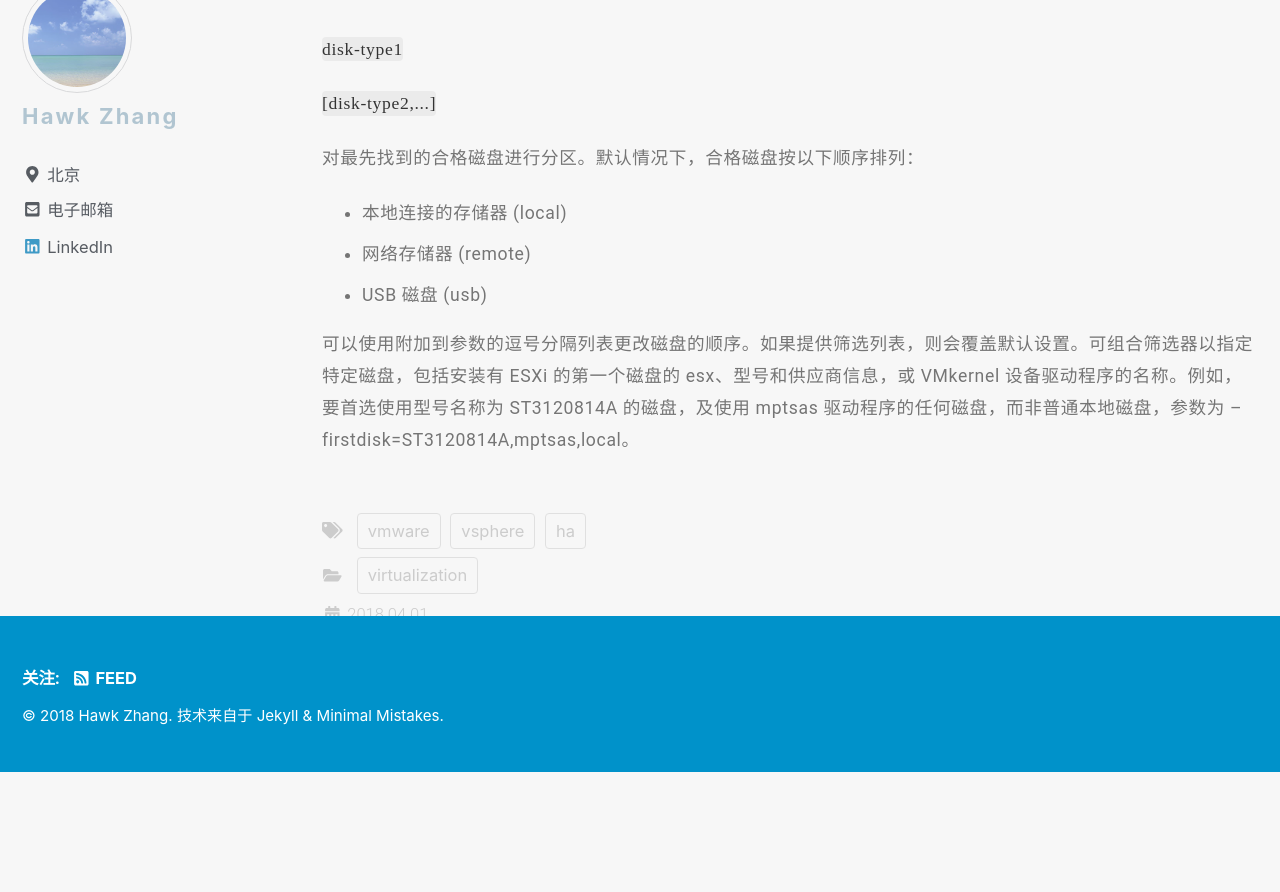
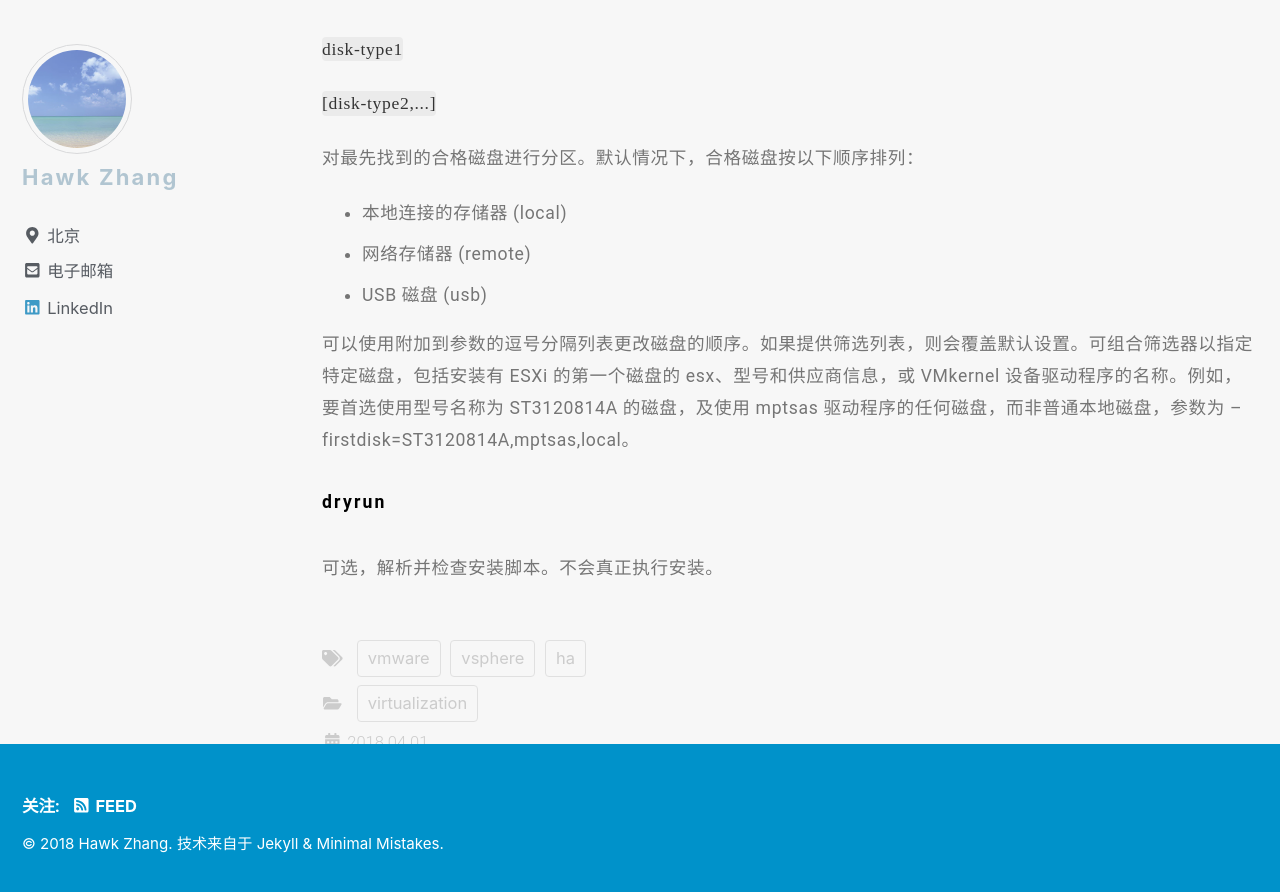
Before and after one commit to narru888/linotes_note, a Jekyll site: the page built from _posts/virtualizaion/2018-04-01-vsphere.setup.md, in a window 1280 px wide and 900 px high, scrolled down 20232 px. Shown: the top 892 px of the window. Built offline with Jekyll 4.4.1, drawn with Linux system fonts in a browser that asks for light colours; nearby versions of some CDN libraries; a script that is not in the unit is left out; before the commit the page ends 21004 px from its top, so only the background shows below that.

Commit message:
update on 2018-11-28 16:58:01 CST

```diff
--- a/_posts/virtualizaion/2018-04-01-vsphere.setup.md
+++ b/_posts/virtualizaion/2018-04-01-vsphere.setup.md
@@ -684,3 +684,7 @@ stampFile.write( time.asctime() )
 * USB 磁盘 (usb)
 
 可以使用附加到参数的逗号分隔列表更改磁盘的顺序。如果提供筛选列表，则会覆盖默认设置。可组合筛选器以指定特定磁盘，包括安装有 ESXi 的第一个磁盘的 esx、型号和供应商信息，或 VMkernel 设备驱动程序的名称。例如，要首选使用型号名称为 ST3120814A 的磁盘，及使用 mptsas 驱动程序的任何磁盘，而非普通本地磁盘，参数为 --firstdisk=ST3120814A,mptsas,local。
+
+###### dryrun
+
+可选，解析并检查安装脚本。不会真正执行安装。
```
